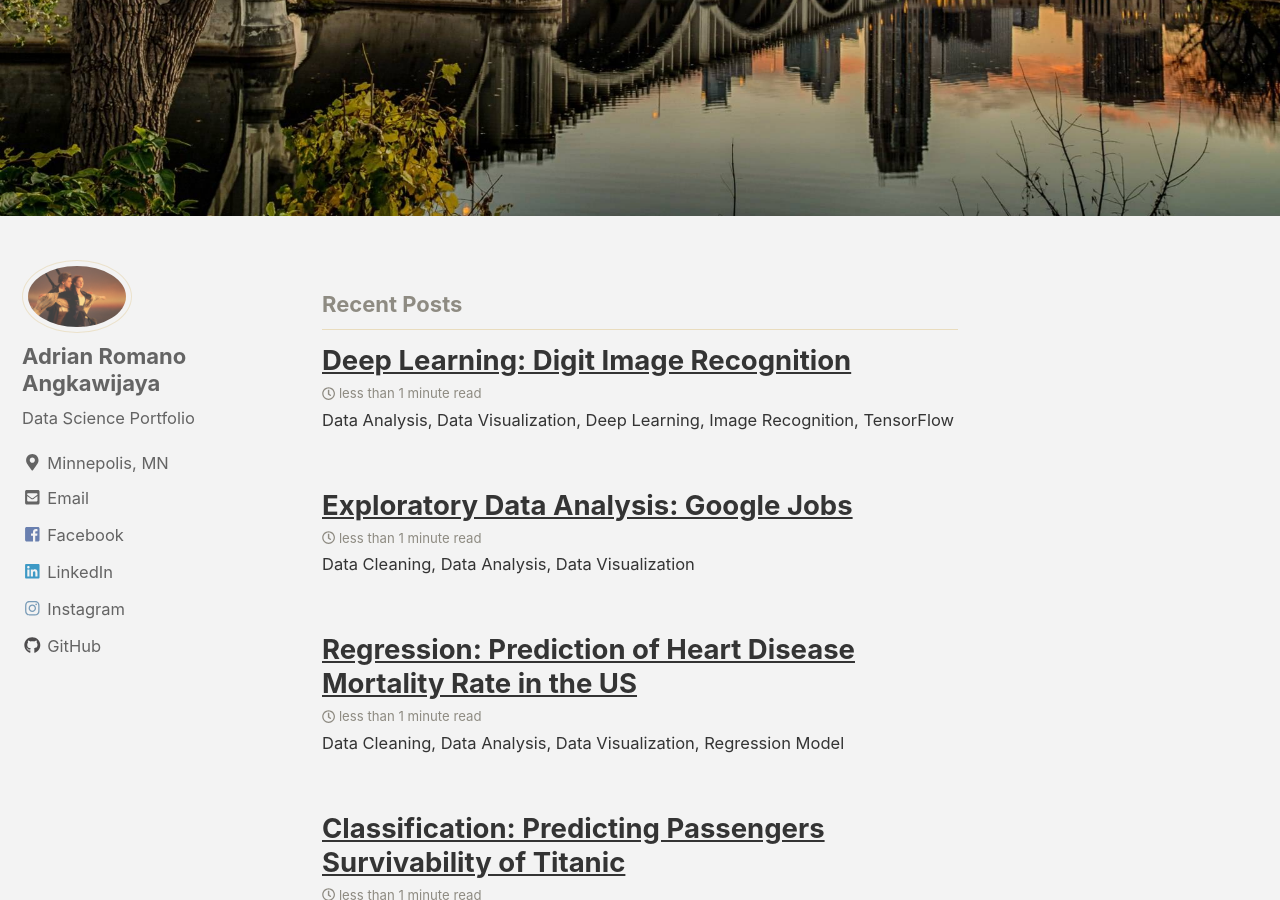
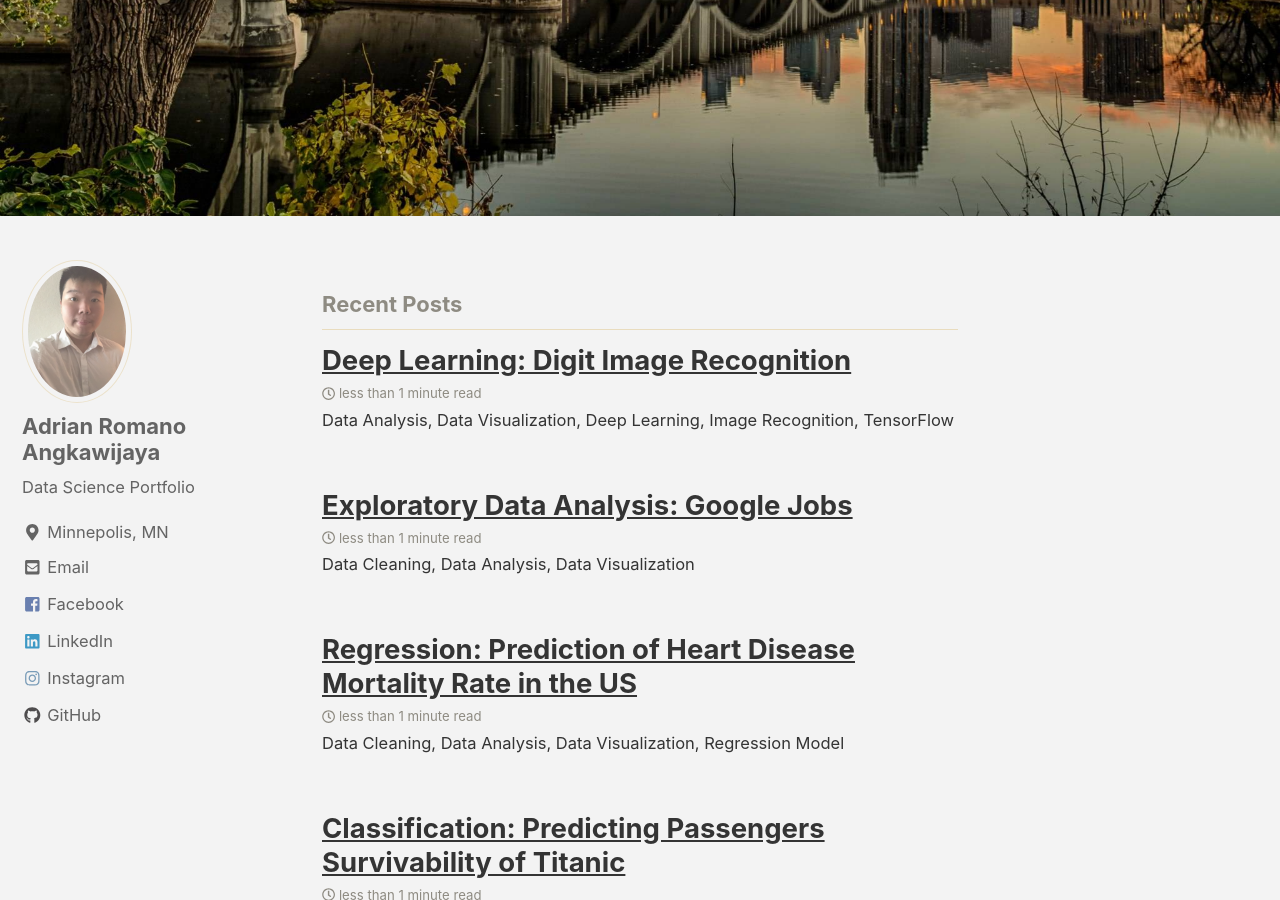
Before and after one commit to adrianromano/adrianromano.github.io, a Jekyll site: the page built from index.html, in a window 1280 px wide and 900 px high, scrolled down 737 px. Built offline with Jekyll 4.4.1, drawn with Linux system fonts in a browser that asks for light colours; nearby versions of some CDN libraries; the list of posts is cut into pages by our own code.

Commit message:
new gith

```diff
--- a/_config.yml
+++ b/_config.yml
@@ -101,7 +101,7 @@
 # Site Author
 author:
   name             : "Adrian Romano Angkawijaya"
-  avatar           : "/images/jackrose.jpeg" # path of avatar image, e.g. "/assets/images/bio-photo.jpg"
+  avatar           : "/images/me1.jpg" # path of avatar image, e.g. "/assets/images/bio-photo.jpg"
   bio              : "Data Science Portfolio"
   location         : "Minnepolis, MN"
   email            : "adrianromano08@gmail.com"
```
Also changed, not shown: images/me1.jpg (added).
